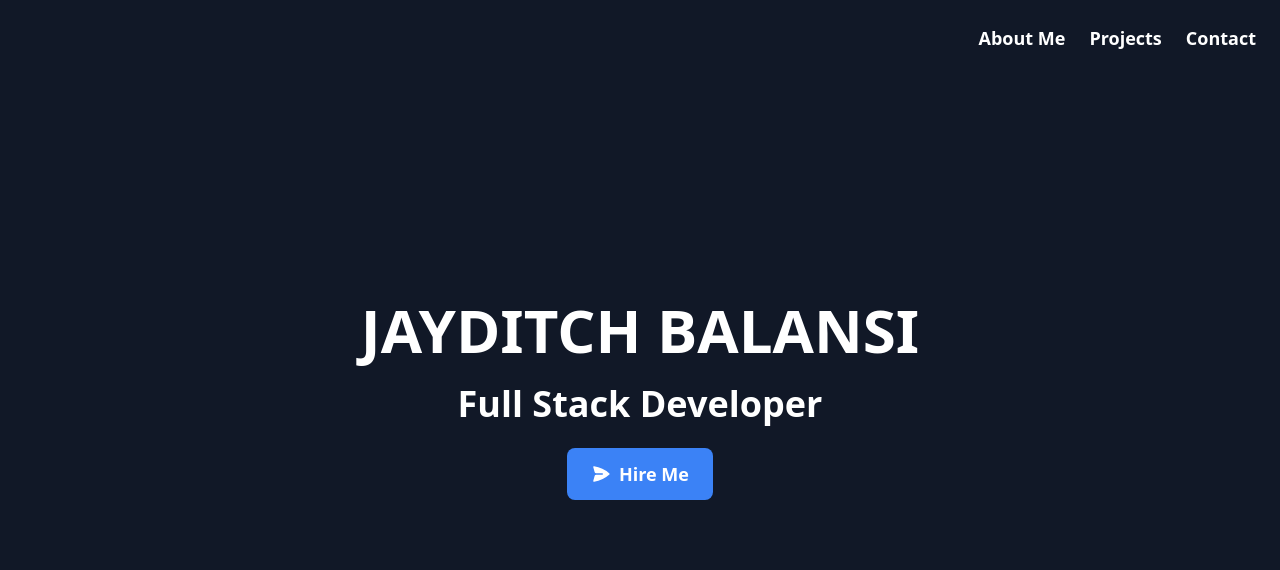
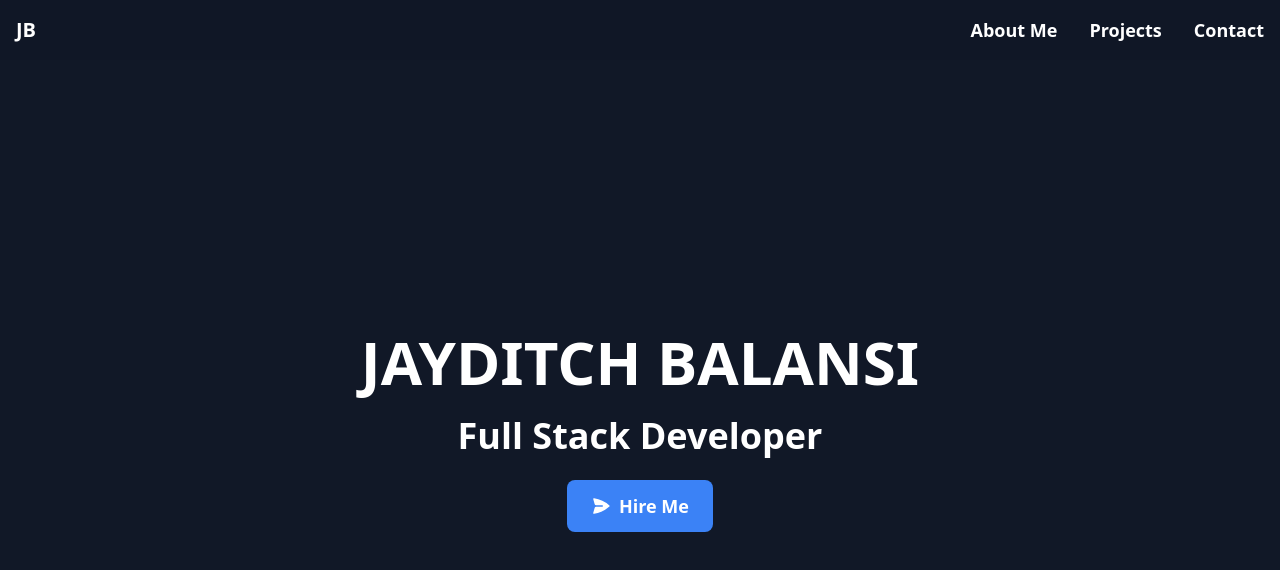
Before and after one commit to jayditch121998/portfolio, a Next.js app: page / in a window 1280 px wide. Shown: the top 570 px of the page. Built offline with nearby package versions, Linux system fonts and the light colour scheme.

Commit message:
Adjust navigation bar

```diff
--- a/components/Hero.js
+++ b/components/Hero.js
@@ -3,7 +3,7 @@ import Navbar from './Navbar';
 
 const Hero = () => {
   return (
-    <section className="relative flex flex-col items-center justify-center h-screen bg-gray-900 text-white text-center px-6 overflow-hidden">
+    <section className="relative flex flex-col items-center justify-center min-h-screen pt-16 bg-gray-900 text-white text-center px-6 overflow-hidden">
       <Navbar />
 
       {/* Hero Content */}
--- a/components/Navbar.js
+++ b/components/Navbar.js
@@ -9,9 +9,15 @@ const Navbar = () => {
   };
 
   return (
-    <nav className="fixed top-6 right-6 z-10">
+    <nav className="fixed top-0 left-0 right-0 z-10 bg-gray-900/80 backdrop-blur-sm">
+      <div className="max-w-7xl mx-auto px-4 py-4 flex justify-between items-center">
+        {/* Logo/Brand - Add this */}
+        <div className="text-white text-xl font-bold">
+          JB
+        </div>
+
         {/* Desktop Navigation */}
-      <div className="hidden sm:flex space-x-6 text-white">
+        <div className="hidden sm:flex space-x-8 text-white">
           <a href="#about" className="text-lg font-semibold hover:text-blue-500 transition duration-300">
             About Me
           </a>
@@ -24,7 +30,7 @@ const Navbar = () => {
         </div>
 
         {/* Mobile Navigation */}
-      <div className="sm:hidden flex items-center">
+        <div className="sm:hidden">
           <button onClick={toggleMenu} className="text-white focus:outline-none">
             {isMenuOpen ? (
               <XMarkIcon className="w-7 h-7" />
@@ -33,19 +39,23 @@ const Navbar = () => {
             )}
           </button>
 
+          {/* Mobile Menu Dropdown */}
           {isMenuOpen && (
-          <div className="absolute top-16 right-6 bg-gray-900 rounded-lg p-4 space-y-4">
-            <a href="#about" className="block text-lg font-semibold hover:text-blue-500 transition duration-300">
+            <div className="absolute top-full left-0 right-0 bg-gray-900 shadow-lg">
+              <div className="px-4 py-3 space-y-3">
+                <a href="#about" className="block text-lg font-semibold text-white hover:text-blue-500 transition duration-300">
                   About Me
                 </a>
-            <a href="#projects" className="block text-lg font-semibold hover:text-blue-500 transition duration-300">
+                <a href="#projects" className="block text-lg font-semibold text-white hover:text-blue-500 transition duration-300">
                   Projects
                 </a>
-            <a href="#contact" className="block text-lg font-semibold hover:text-blue-500 transition duration-300">
+                <a href="#contact" className="block text-lg font-semibold text-white hover:text-blue-500 transition duration-300">
                   Contact
                 </a>
               </div>
+            </div>
           )}
+        </div>
       </div>
     </nav>
   );
```
Lines whose indentation alone changed are shown as unchanged.
